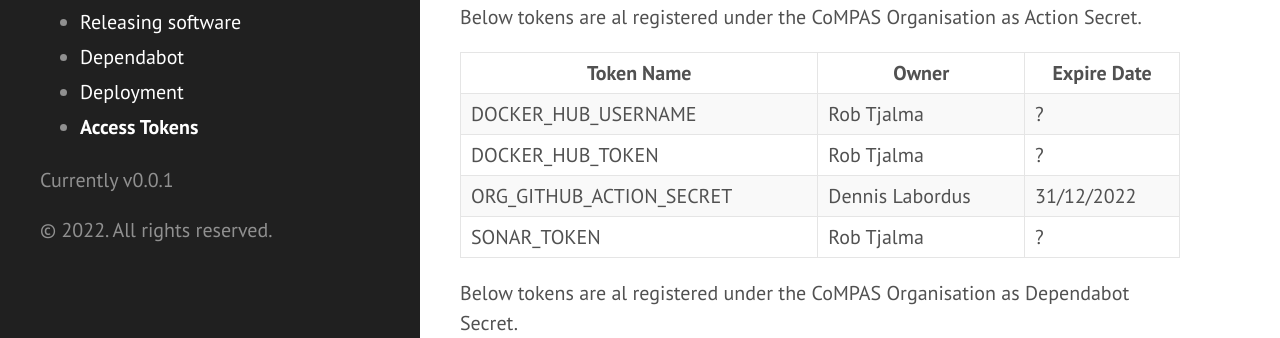
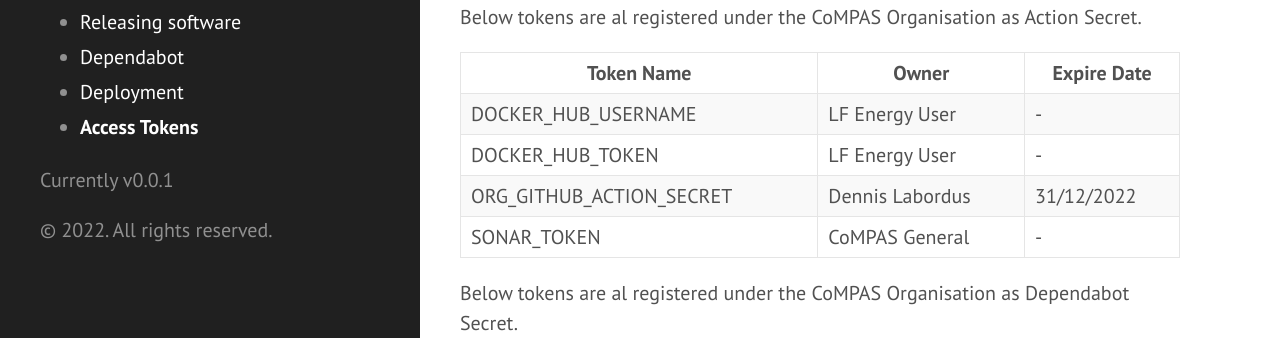
Before and after one commit to com-pas/contributing, a Jekyll site: the page built from docs/ACCESS_TOKENS.md, in a window 1280 px wide and 1145 px high. Shown: the part 464-802 px from the top of the window. Built offline with Jekyll 4.4.1, drawn with Linux system fonts in a browser that asks for light colours; our own code applies the rules of GitHub Pages for plain Markdown files.

Commit message:
Updated table.

```diff
--- a/docs/ACCESS_TOKENS.md
+++ b/docs/ACCESS_TOKENS.md
@@ -11,10 +11,10 @@ Below tokens are al registered under the CoMPAS Organisation as Action Secret.
 
 | Token Name               | Owner           | Expire Date |
 |--------------------------|-----------------|-------------|
-| DOCKER_HUB_USERNAME      | Rob Tjalma      | ?           |
-| DOCKER_HUB_TOKEN         | Rob Tjalma      | ?           |
+| DOCKER_HUB_USERNAME      | LF Energy User  | -           |
+| DOCKER_HUB_TOKEN         | LF Energy User  | -           |
 | ORG_GITHUB_ACTION_SECRET | Dennis Labordus | 31/12/2022  |
-| SONAR_TOKEN              | Rob Tjalma      | ?           |
+| SONAR_TOKEN              | CoMPAS General  | -           |
 
 Below tokens are al registered under the CoMPAS Organisation as Dependabot Secret.
 
```
